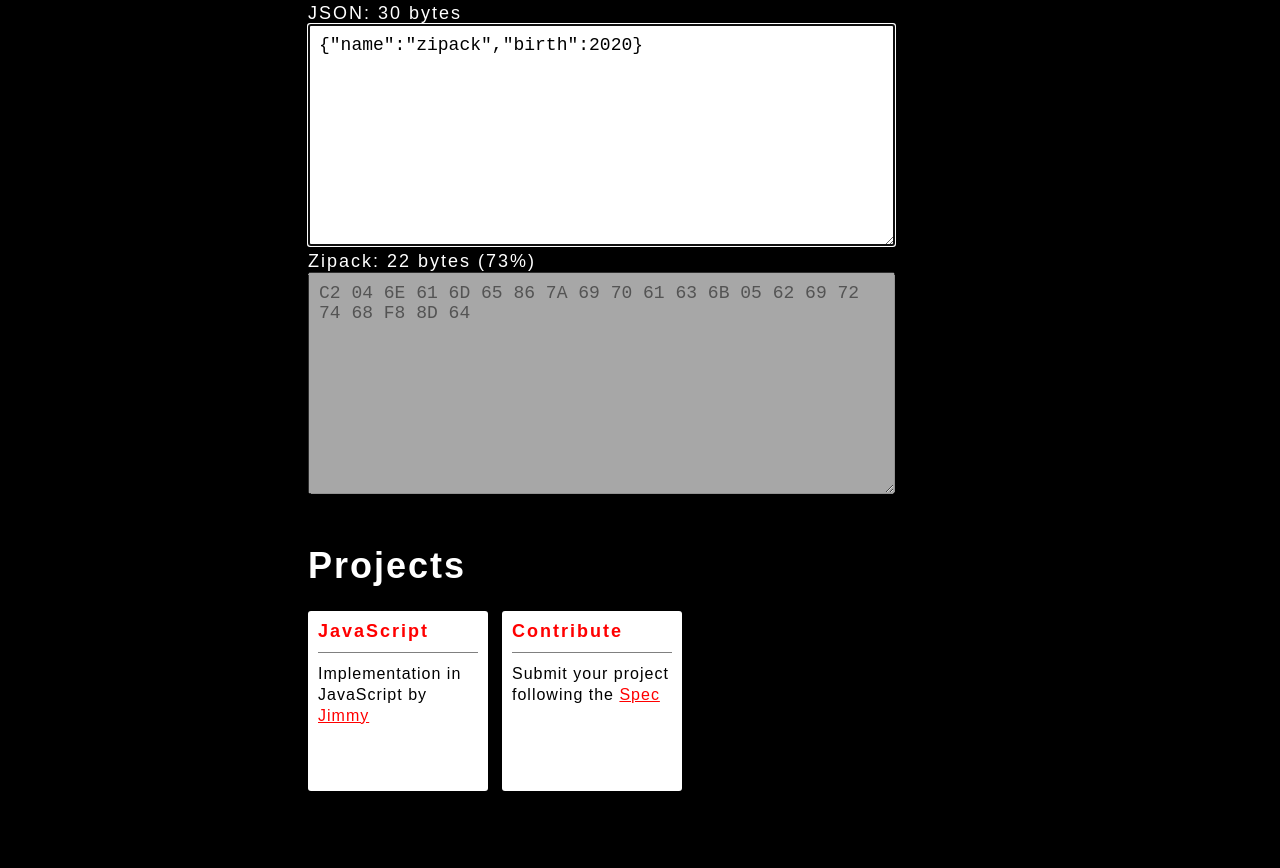
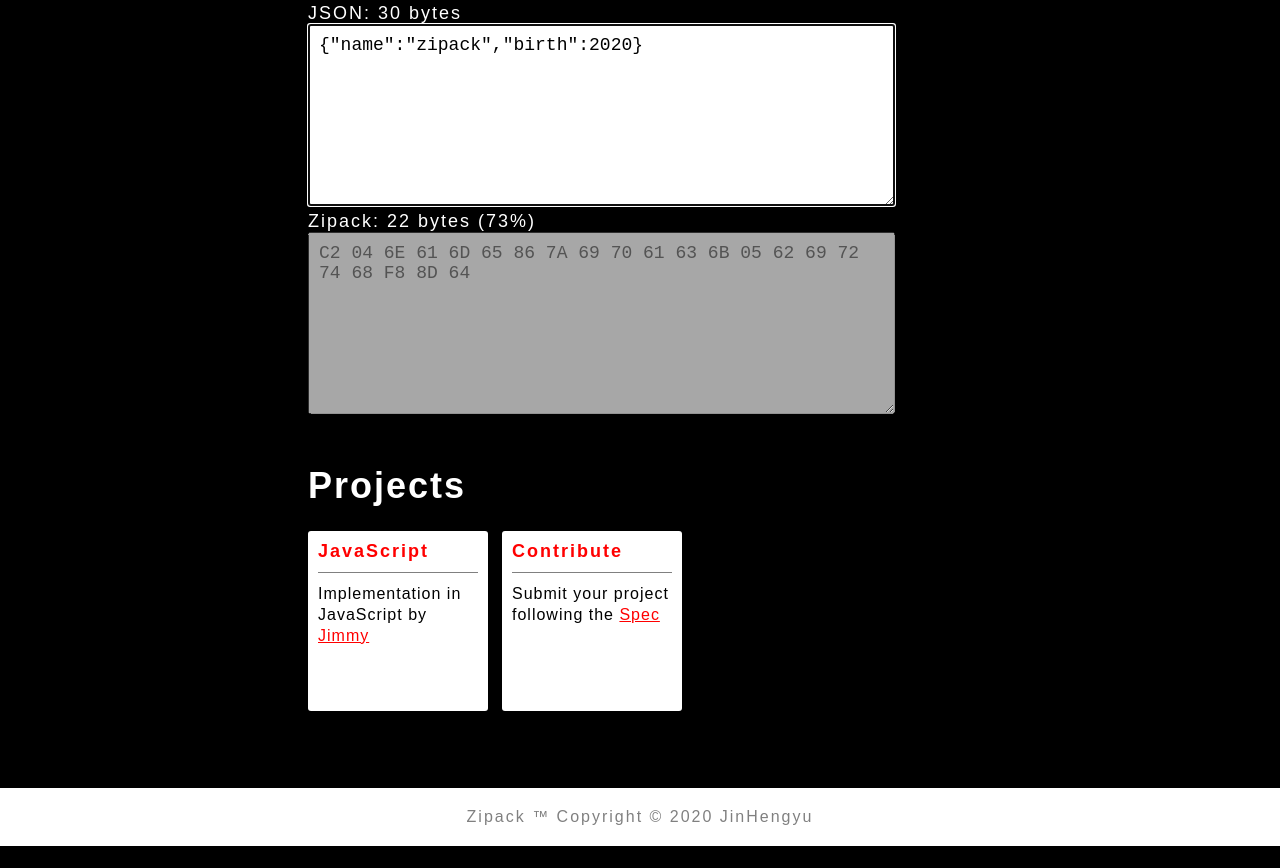
Before and after one commit to zipack/zipackgithubio, a website with bundled scripts: page index.html in a window 1280 px wide. Shown: the part 660-1528 px from the top of the page. After the commit the page ends 1506 px from the top, so only its background shows below. Built offline with nearby package versions, Linux system fonts and the light colour scheme.

Commit message:
add copyright

```diff
--- a/app/app.css
+++ b/app/app.css
@@ -68,7 +68,7 @@ section {
   display: inline-block;
 }
 
-section>a:first-child {
+section > a:first-child {
   display: block;
   border-bottom: 1px solid gray;
   padding-bottom: 10px;
@@ -77,7 +77,16 @@ section>a:first-child {
   font-weight: bolder;
 }
 
-section>span:last-child {
+section > span:last-child {
   font-size: 16px;
   letter-spacing: 1px;
 }
+
+footer {
+  width: 100%;
+  text-align: center;
+  background-color: white;
+  color: gray;
+  padding: 20px 0;
+  font-size: 16px;
+}
--- a/index.html
+++ b/index.html
@@ -9,7 +9,7 @@
     <link rel="stylesheet" href="./app/app.css">
 </head>
 
-<body class="">
+<body>
 
     <header>
 
@@ -39,11 +39,11 @@
         <div>
             JSON: <span id="json-info"></span>
             <br>
-            <textarea autofocus id="input" name="" id="" cols="50" rows="10"></textarea>
+            <textarea autofocus id="input" name="" cols="50" rows="8"></textarea>
             <br>
             Zipack: <span id="zipack-info"></span>
             <br>
-            <textarea disabled id="output" name="" id="" cols="50" rows="10"></textarea>
+            <textarea disabled id="output" name="" cols="50" rows="8"></textarea>
         </div>
 
         <br>
@@ -67,7 +67,9 @@
         <br>
 
     </main>
-    <footer></footer>
+    <footer>
+        Zipack ™ Copyright © 2020 JinHengyu
+    </footer>
 
 
 
```
